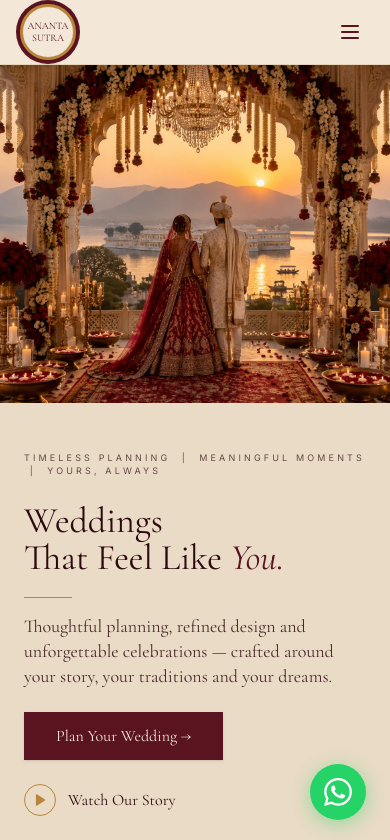
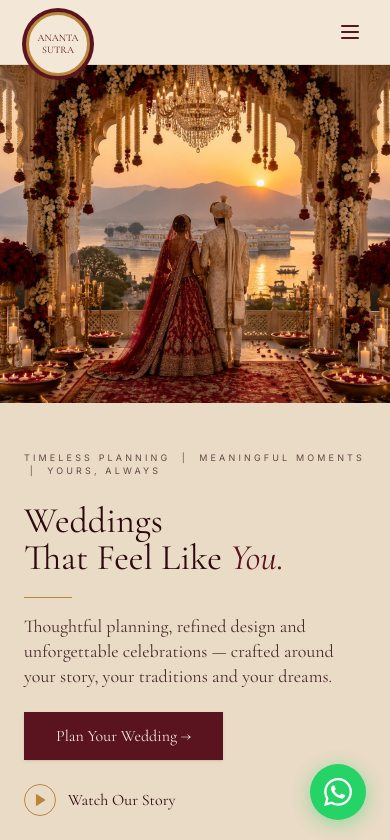
Before and after one commit to kunaltyagi18/wedding-landing_page, a Next.js app: page / in a window 390 px wide. Shown: the top 840 px of the page. Built offline with nearby package versions, Linux system fonts and the light colour scheme; grey boxes are pictures that could not be loaded.

Commit message:
style: apply overlapping logo design on mobile and fix left edge cutoff

```diff
--- a/src/components/landing/Navbar.tsx
+++ b/src/components/landing/Navbar.tsx
@@ -25,8 +25,8 @@ export function Navbar({ onEnquire }: { onEnquire: () => void }) {
   return (
     <header className="sticky top-0 z-50 border-b border-gold/20 bg-cream/95 backdrop-blur">
       <div className="mx-auto flex h-16 max-w-[1400px] items-center justify-between px-5 lg:px-10">
-        <button onClick={() => nav("top")} aria-label="Ananta Sutra home" className="relative lg:ml-10">
-          <span className="flex h-14 w-14 items-center justify-center rounded-full border-[3px] border-gold bg-cream text-center font-serif text-[10px] leading-tight text-maroon shadow-md ring-4 ring-maroon lg:h-20 lg:w-20 lg:translate-y-4 lg:text-xs">
+        <button onClick={() => nav("top")} aria-label="Ananta Sutra home" className="relative ml-1.5 lg:ml-10 z-50">
+          <span className="flex h-16 w-16 translate-y-3 items-center justify-center rounded-full border-[3px] border-gold bg-cream text-center font-serif text-[10px] leading-tight text-maroon shadow-md ring-4 ring-maroon lg:h-20 lg:w-20 lg:translate-y-4 lg:text-xs">
             ANANTA<br />SUTRA
           </span>
         </button>
```
